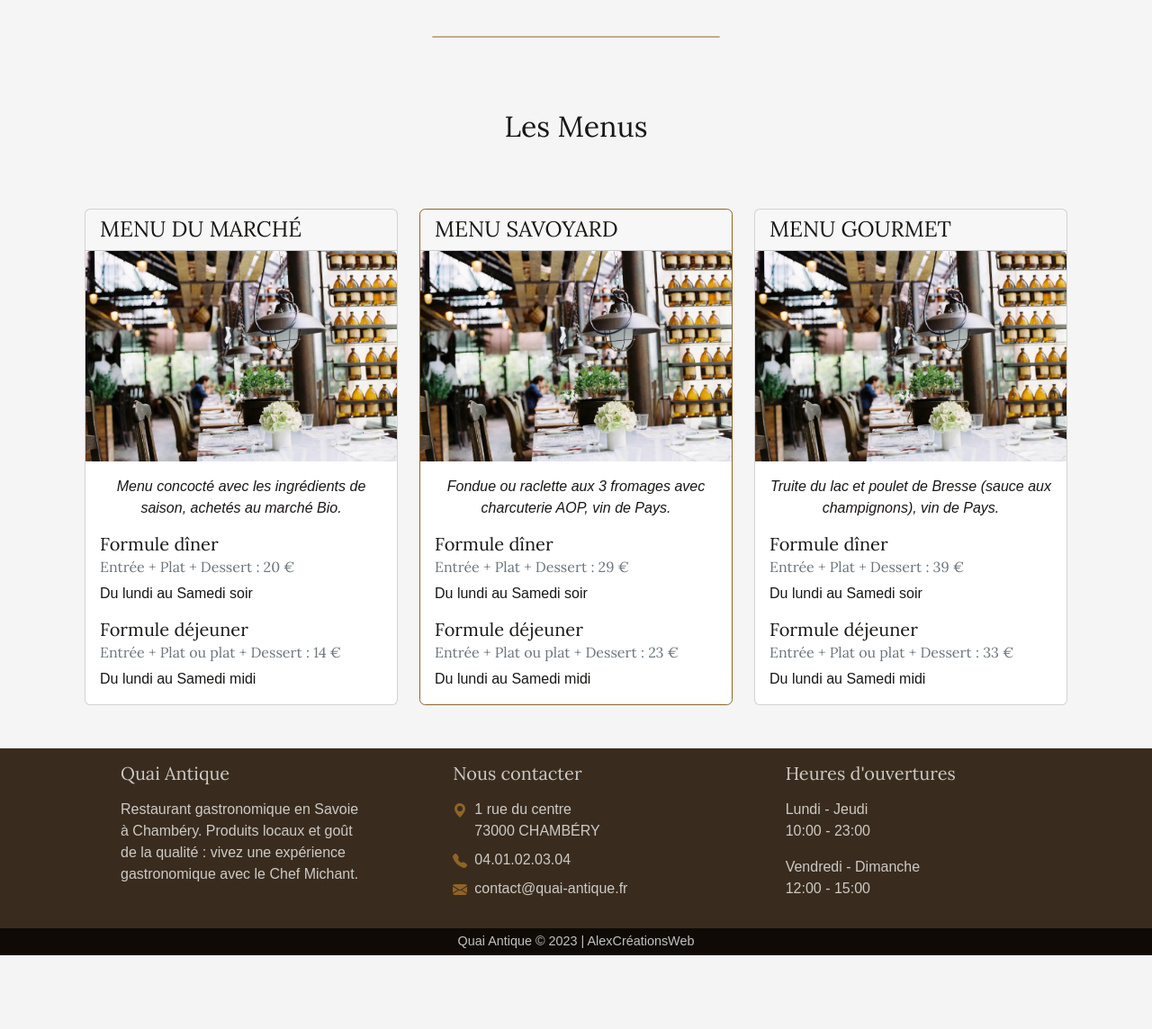
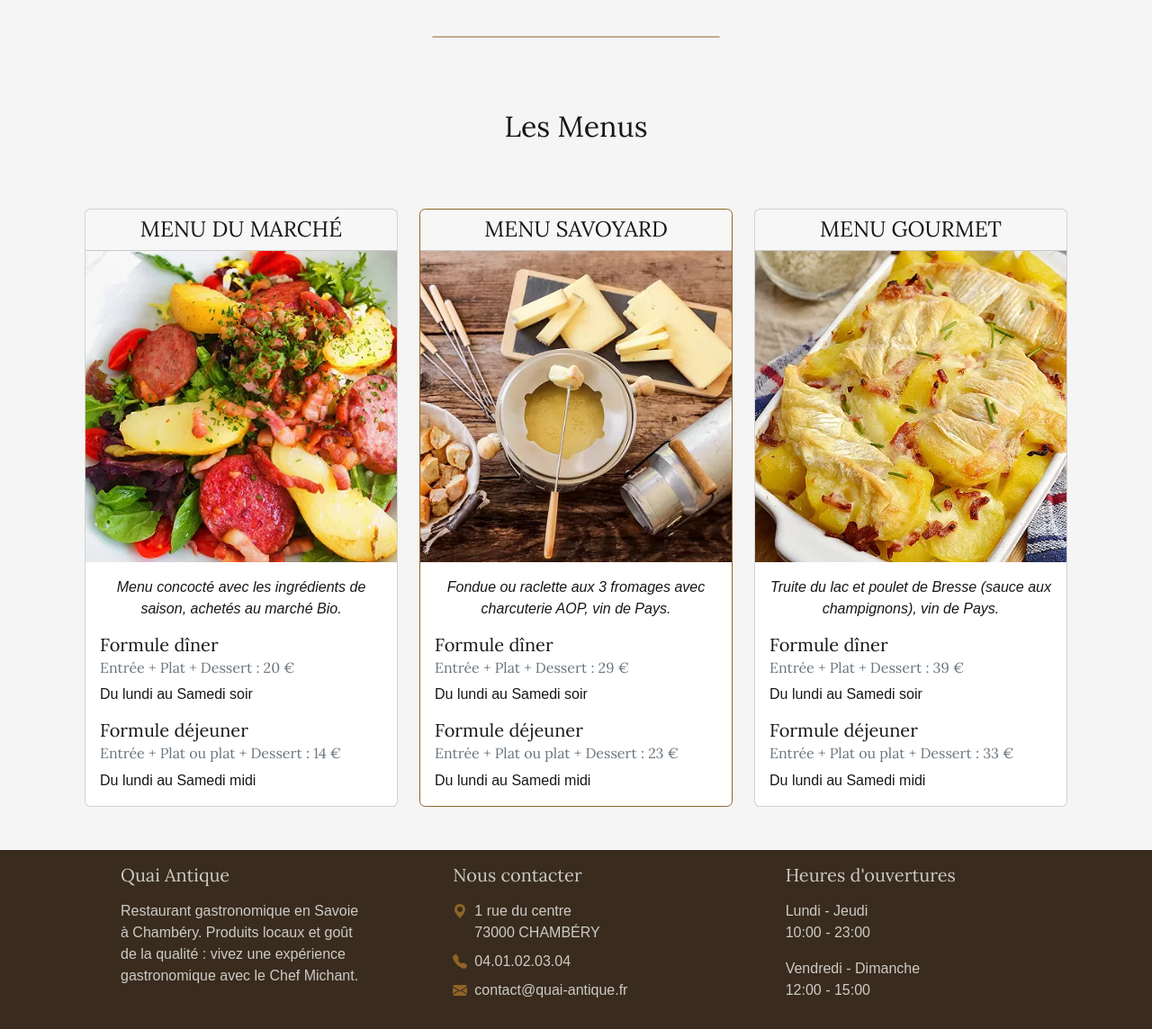
Before and after one commit to Alex-Web-Github/Restaurant_QuaiAntique, a PHP site: page / in a window 1280 px wide. Shown: the part 2516-3660 px from the top of the page at 90% size. Before the commit the page ends 3578 px from the top, so only its background shows below. Run offline with PHP 8.4, Linux system fonts and the light colour scheme; style sheets or scripts are compiled from the project's sources; some web fonts are replaced.

Commit message:
Update /assets/img and index.php for menu-section pictures

```diff
--- a/index.php
+++ b/index.php
@@ -37,7 +37,7 @@
     <div style="background-position: 50% 50%; background-size: cover; background-repeat: no-repeat; background-image: url(./assets/img/photo1-resto.webp); height: 100%; overflow: hidden; pointer-events: none; margin-top: 0px; opacity: 0.6;"></div>
   </div>
 </header>
-<?php $header=ob_get_clean(); ?>
+<?php $header = ob_get_clean(); ?>
 
 <?php ob_start(); ?>
 
@@ -92,13 +92,13 @@
     <h2 class="text-center">Les Menus</h2>
 
     <!-- Contenu -->
-    <div class="row mx-0 mt-5 row-cols-1 row-cols-md-3 g-4">
+    <div class="row mx-0 mt-5 row-cols-1 row-cols-md-2 row-cols-lg-3 g-4">
 
       <!-- Menu du Marché -->
       <div class="col">
         <div class="card">
-          <h4 class="card-header">MENU DU MARCHÉ</h4>
-          <img src="./assets/img/photo1-resto.webp" class="card-img-top img-fluid" alt="Menu du Marché">
+          <h4 class="card-header text-center">MENU DU MARCHÉ</h4>
+          <img src="./assets/img/potchon.webp" class="img-fluid" alt="Menu du Marché">
           <div class="card-body py-3">
             <p class="text-center fst-italic">Menu concocté avec les ingrédients de saison, achetés au marché Bio.</p>
             <h5 class="card-title ">Formule dîner</h5>
@@ -115,8 +115,8 @@
       <!-- Menu du Savoyard -->
       <div class="col">
         <div class="card border-primary">
-          <h4 class="card-header">MENU SAVOYARD</h4>
-          <img src="./assets/img/photo1-resto.webp" class="card-img-top img-fluid" alt="Menu Savoyard">
+          <h4 class="card-header text-center">MENU SAVOYARD</h4>
+          <img src="./assets/img/fondue-trois-fromages.webp" class="img-fluid" alt="Menu Savoyard">
           <div class="card-body py-3">
             <p class="text-center fst-italic">Fondue ou raclette aux 3 fromages avec charcuterie AOP, vin de Pays.</p>
             <h5 class="card-title">Formule dîner</h5>
@@ -132,8 +132,8 @@
       <!-- Menu Gourmet -->
       <div class="col">
         <div class="card">
-          <h4 class="card-header">MENU GOURMET</h4>
-          <img src="./assets/img/photo1-resto.webp" class="card-img-top img-fluid" alt="Menu Gourmet">
+          <h4 class="card-header text-center">MENU GOURMET</h4>
+          <img src="./assets/img/tartiflette-au-reblochon-et-aux-lardons.webp" class="img-fluid" alt="Menu Gourmet">
           <div class="card-body py-3">
             <p class="text-center fst-italic">Truite du lac et poulet de Bresse (sauce aux champignons), vin de Pays.</p>
             <h5 class="card-title">Formule dîner</h5>
```
Also changed, not shown: assets/img/fondue-trois-fromages.webp (added), assets/img/potchon.webp (added), assets/img/tartiflette-au-reblochon-et-aux-lardons.webp (added). Lines whose indentation alone changed are shown as unchanged.
